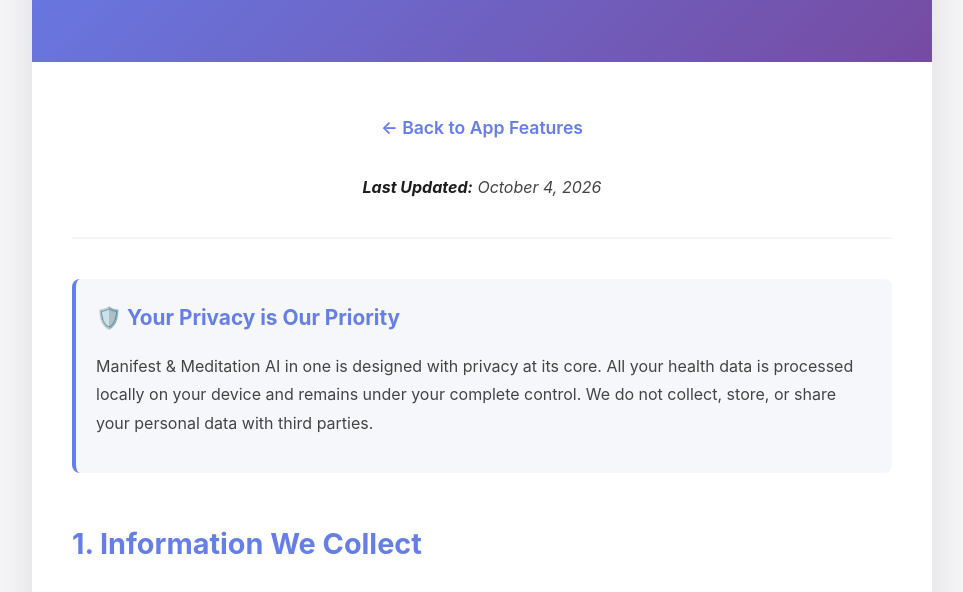
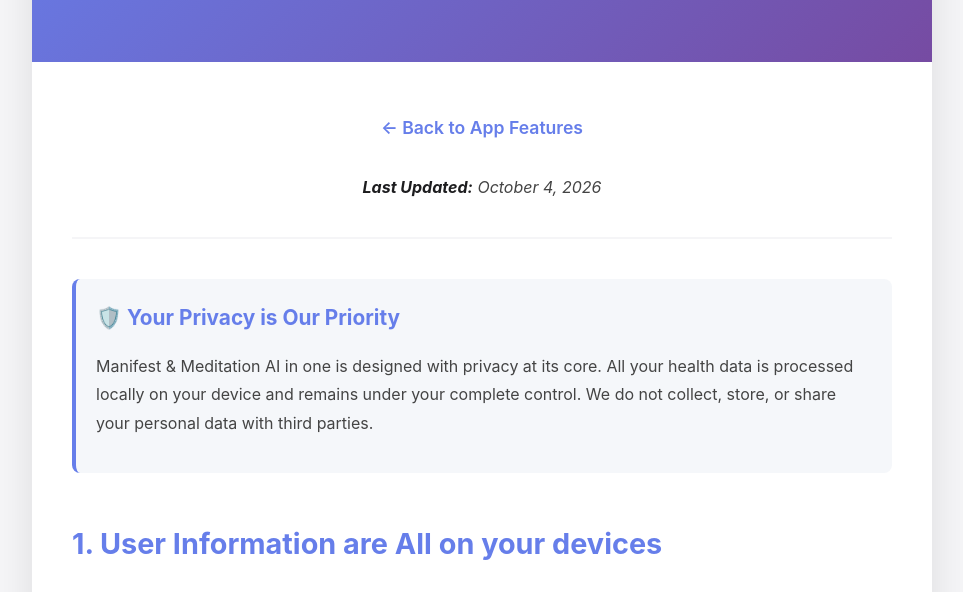
Before and after one commit to johnxu2013/manifest-meditation-breath-diarySI-all, a plain HTML site: page privacy.html in a window 1280 px wide. Shown: the part 187-779 px from the top of the page, without its empty margins (158-1121 px from the left). Drawn offline with Linux system fonts and the light colour scheme.

Commit message:
Update privacy.html

```diff
--- a/privacy.html
+++ b/privacy.html
@@ -239,7 +239,7 @@
                 <p>Manifest & Meditation AI in one is designed with privacy at its core. All your health data is processed locally on your device and remains under your complete control. We do not collect, store, or share your personal data with third parties.</p>
             </div>
 
-            <h2>1. Information We Collect</h2>
+            <h2>1. User Information are All on your devices</h2>
 
             <h3>1.1 Sleep Tracking Data</h3>
             <p>When you use Manifest & Meditation AI in one's sleep tracking features, the app collects the following data locally on your device:</p>
```
